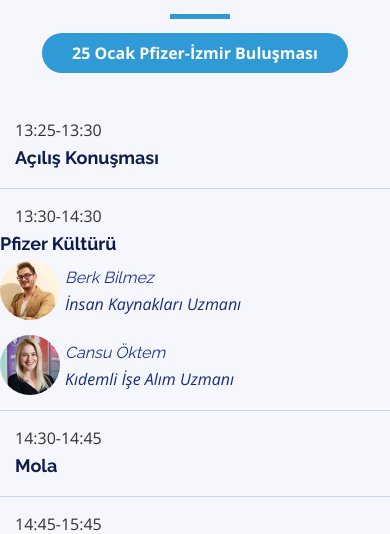
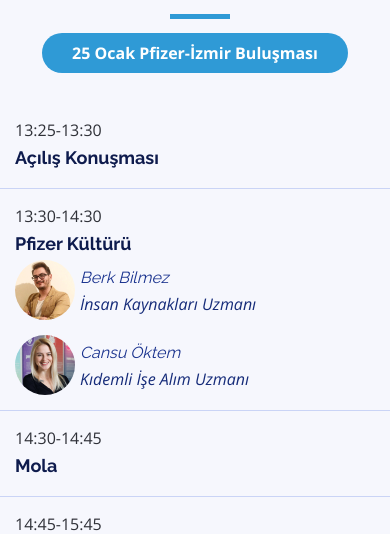
Before and after one commit to farukolcayy/pfizer, a PHP site: page / in a window 390 px wide. Shown: the part 2403-2937 px from the top of the page. Run offline with PHP 8.4, Linux system fonts and the light colour scheme; some libraries are stand-ins or nearby versions.

Commit message:
commit(mobil-revize)

```diff
--- a/assets/css/style.css
+++ b/assets/css/style.css
@@ -916,6 +916,12 @@ body.mobile-nav-active #mobile-nav-toggle {
 }
 
 @media (max-width: 480px) {
+    .schedule-item .col-md-10 .resonsive-text{
+        padding-left: 15px;
+    }
+    .schedule-item .col-md-10 .resonsive-event{
+        padding-left: 15px;
+    }
     #intro {
         height: 48vh;
     }
@@ -926,7 +932,8 @@ body.mobile-nav-active #mobile-nav-toggle {
     }
     #intro p {
         font-size: 20px;
-        padding-left: 29%;
+        padding-left: 2%;
+        padding-right: 62px;
     }
     .intro-logo {
         margin-top: 120px;
@@ -942,6 +949,12 @@ body.mobile-nav-active #mobile-nav-toggle {
 }
 
 @media(min-width:481px) and (max-width: 768px) {
+    .schedule-item .col-md-10 .resonsive-text{
+        padding-left: 15px;
+    }
+    .schedule-item .col-md-10 .resonsive-event{
+        padding-left: 15px;
+    }
     #videoBG {
         top: 41%;
     }
@@ -965,6 +978,12 @@ body.mobile-nav-active #mobile-nav-toggle {
 }
 
 @media(min-width:769px) and (max-width:1024px) {
+    .schedule-item .col-md-10 .resonsive-text{
+        padding-left: 15px;
+    }
+    .schedule-item .col-md-10 .resonsive-event{
+        padding-left: 15px;
+    }
     #intro {
         height: 78vh;
     }
--- a/index.html
+++ b/index.html
@@ -233,10 +233,10 @@
                         <div class="row schedule-item">
                             <div class="col-md-2"><time>13:30-14:30</time></div>
                             <div class="col-md-10">
-                                <div class="row">
+                                <div class="row resonsive-text">
                                     <h4>Pfizer Kültürü</h4>
                                 </div>
-                                <div class="row" style="margin-bottom: 15px;">
+                                <div class="row resonsive-event" style="margin-bottom: 15px;">
                                     <div>
                                         <div class="speaker">
                                             <img src="assets/img/speakers/berk-bilmez.png" alt="Brenden Legros">
@@ -250,7 +250,7 @@
                                     </div>
                                 </div>
 
-                                <div class="row">
+                                <div class="row resonsive-event">
                                     <div>
                                         <div class="speaker">
                                             <img src="assets/img/speakers/cansu.png" alt="Hubert Hirthe">
@@ -283,10 +283,10 @@
                         <div class="row schedule-item">
                             <div class="col-md-2"><time>14:45-15:45</time></div>
                             <div class="col-md-10">
-                                <div class="row">
+                                <div class="row resonsive-text">
                                     <h4>Tıbbi Tanıtım Temsilciliği, Sorumlulukları ve Aranan Nitelikler</h4>
                                 </div>
-                                <div class="row">
+                                <div class="row resonsive-event">
                                     <div class="speaker">
                                         <img src="assets/img/speakers/serkan.png" alt="Cole Emmerich">
                                     </div>
@@ -312,10 +312,10 @@
                         <div class="row schedule-item">
                             <div class="col-md-2"><time>16:00-17:00</time></div>
                             <div class="col-md-10">
-                                <div class="row">
+                                <div class="row resonsive-text">
                                     <h4>Medikal Kısmın Biofarmadaki Rolü ve Önemi</h4>
                                 </div>
-                                <div class="row">
+                                <div class="row resonsive-event">
                                     <div class="speaker">
                                         <img src="assets/img/speakers/ugurcan.png" alt="Jack Christiansen">
                                     </div>
```
